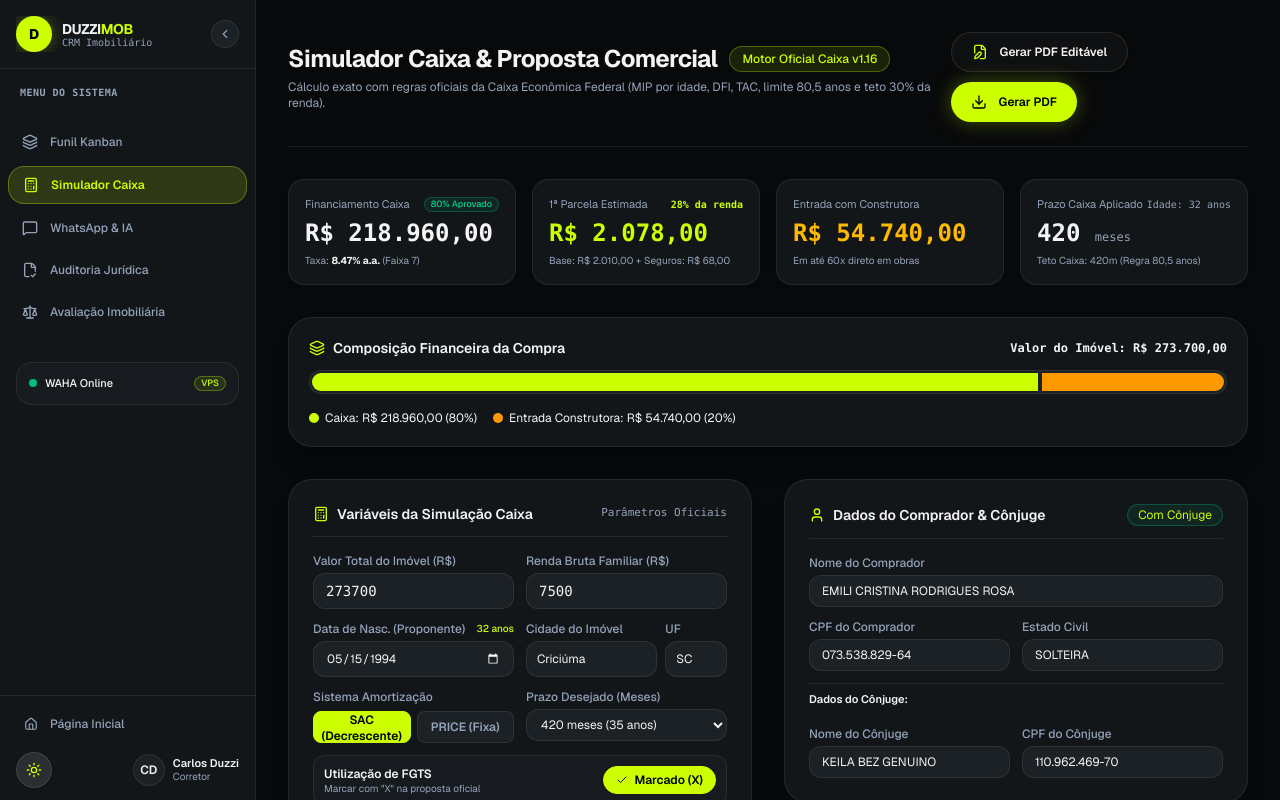
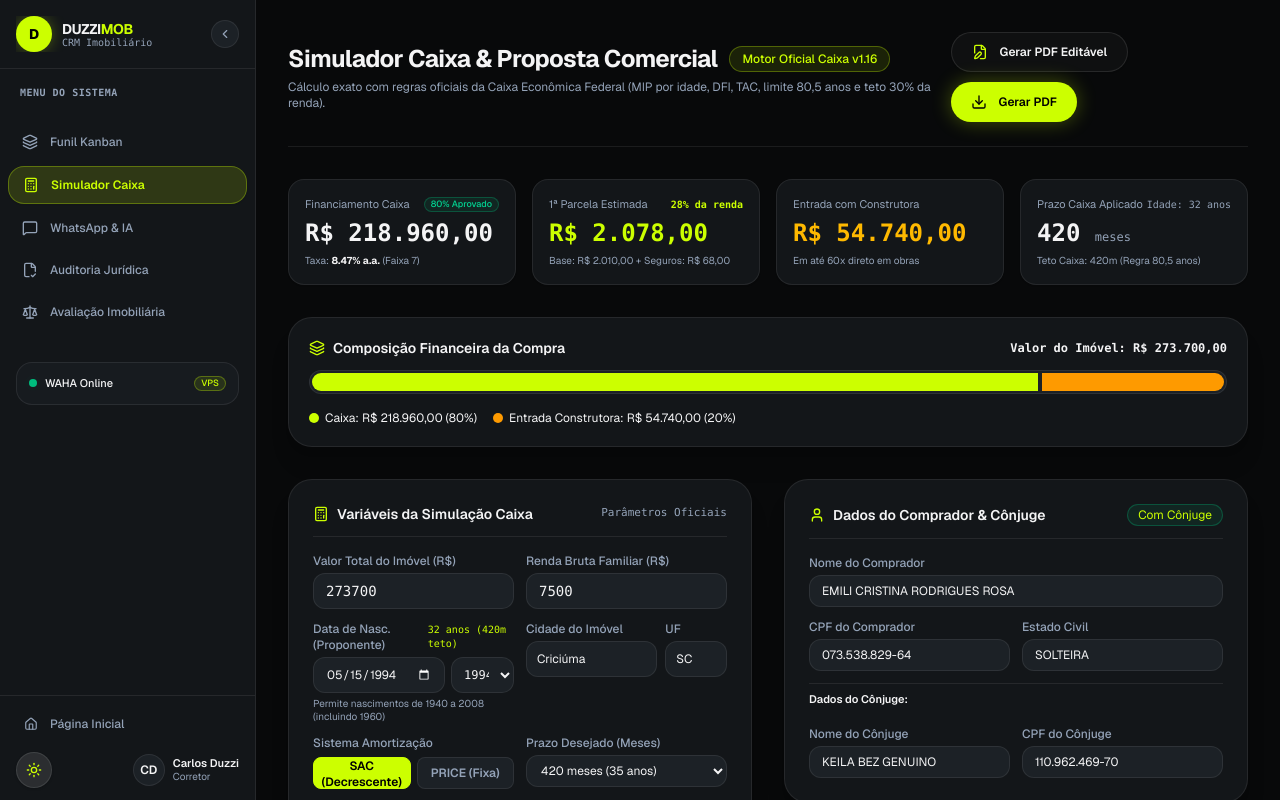
Before and after one commit to ramonduzzioni/duzzimob, a Next.js app: page /crm/simulations in a window 1280 px wide. Shown: the top 800 px of the page. Built offline with nearby package versions, Linux system fonts and the light colour scheme.

Commit message:
feat(simulations): expand birth date range back to 1940 (covering 1960) with quick year selector

```diff
--- a/src/app/crm/simulations/page.tsx
+++ b/src/app/crm/simulations/page.tsx
@@ -33,6 +33,9 @@ import {
   SimulationResult,
 } from "@/lib/calculator/caixa";
 import { SimulationSystem } from "@/types/database";
+
+// Anos de nascimento permitidos pela Caixa (de 18 anos até teto Caixa ~80 anos, cobrindo 1940 até 2008)
+const BIRTH_YEARS = Array.from({ length: 2008 - 1940 + 1 }, (_, i) => 2008 - i);
 
 export default function SimulationsPage() {
   // Parâmetros Financeiros & Regras Caixa (Reversas)
@@ -440,16 +443,46 @@ export default function SimulationsPage() {
               <div>
                 <label className="text-muted-foreground block mb-1 font-medium flex items-center justify-between">
                   <span>Data de Nasc. (Proponente)</span>
-                  <span className="text-[10px] text-emerald-600 dark:text-[#ccff00]">
-                    {simulation.proponentAgeYears} anos
+                  <span className="text-[10px] text-emerald-600 dark:text-[#ccff00] font-mono">
+                    {simulation.proponentAgeYears} anos ({simulation.appliedTermMonths}m teto)
                   </span>
                 </label>
+                <div className="grid grid-cols-12 gap-1.5">
+                  <div className="col-span-8">
                     <input
                       type="date"
+                      min="1940-01-01"
+                      max="2008-12-31"
                       value={birthDate}
                       onChange={(e) => setBirthDate(e.target.value)}
                       className="w-full h-9 px-3 rounded-xl bg-muted border border-border text-foreground text-xs focus:outline-none focus:border-emerald-500 dark:focus:border-[#ccff00]"
+                      title="Selecione ou digite a data de nascimento (a partir de 1940)"
                     />
+                  </div>
+                  <div className="col-span-4">
+                    <select
+                      value={birthDate ? birthDate.split("-")[0] : "1994"}
+                      onChange={(e) => {
+                        const newYear = e.target.value;
+                        const parts = (birthDate || "1994-05-15").split("-");
+                        const month = parts[1] || "05";
+                        const day = parts[2] || "15";
+                        setBirthDate(`${newYear}-${month}-${day}`);
+                      }}
+                      className="w-full h-9 px-2 rounded-xl bg-muted border border-border text-foreground font-mono text-xs focus:outline-none focus:border-emerald-500 dark:focus:border-[#ccff00]"
+                      title="Ano rápido (vai de 2008 até 1940)"
+                    >
+                      {BIRTH_YEARS.map((year) => (
+                        <option key={year} value={year}>
+                          {year}
+                        </option>
+                      ))}
+                    </select>
+                  </div>
+                </div>
+                <span className="text-[10px] text-muted-foreground mt-1 block">
+                  Permite nascimentos de 1940 a 2008 (incluindo 1960)
+                </span>
               </div>
 
               {/* Cidade e UF */}
--- a/src/lib/calculator/caixa.ts
+++ b/src/lib/calculator/caixa.ts
@@ -239,6 +239,7 @@ export function calculateCaixaSimulation(input: SimulationInput): SimulationResu
   // Prazo aplicado (se o usuário escolheu um prazo menor ou o teto da idade)
   const requestedTerm = input.termMonths || 420;
   const appliedTermMonths = Math.min(requestedTerm, maxCaixaTermMonths);
+  const safeTermMonths = Math.max(1, appliedTermMonths);
 
   // 2. Faixa e Taxa de Juros Caixa
   const faixa = getFaixaCaixa(grossIncome, propertyValue);
@@ -258,20 +259,14 @@ export function calculateCaixaSimulation(input: SimulationInput): SimulationResu
   const maxMonthlyPaymentAllowed = grossIncome * CAIXA_CONFIG.percentualMaximoComprometimentoRenda;
   const maxLtvValue = Math.round(propertyValue * CAIXA_CONFIG.percentualMaximoFinanciamento);
 
-  // Calcula capacidade máxima de financiamento considerando que a 1ª Parcela Total = Parcela Base + Encargos <= Renda * 0.3
-  // Parcela Base SAC = PV * (1/n + i)
-  // Parcela Base PRICE = PV * [i / (1 - (1+i)^-n)]
-  // Encargos = TAC + DFI + (taxaMIP * PV)
-  // Logo: 1ª Parcela = PV * (FatorAmort + taxaMIP) + (TAC + DFI) <= MaxMonthly
-  // PV <= (MaxMonthly - TAC - DFI) / (FatorAmort + taxaMIP)
   let amortFactor = 0;
   if (systemType === "SAC") {
-    amortFactor = 1 / appliedTermMonths + interestRateMonthly;
+    amortFactor = 1 / safeTermMonths + interestRateMonthly;
   } else {
     amortFactor =
       interestRateMonthly === 0
-        ? 1 / appliedTermMonths
-        : interestRateMonthly / (1 - Math.pow(1 + interestRateMonthly, -appliedTermMonths));
+        ? 1 / safeTermMonths
+        : interestRateMonthly / (1 - Math.pow(1 + interestRateMonthly, -safeTermMonths));
   }
 
   const mipFactor = taxaMipPercent / 100;
@@ -279,7 +274,8 @@ export function calculateCaixaSimulation(input: SimulationInput): SimulationResu
   const maxFinancingByIncome = Math.round(availableForFinancing / (amortFactor + mipFactor));
 
   // Valor aprovado é limitado a 80% do valor do imóvel e à capacidade da renda
-  const approvedFinancingValue = Math.min(maxLtvValue, Math.max(0, maxFinancingByIncome));
+  const approvedFinancingValue =
+    maxCaixaTermMonths <= 0 ? 0 : Math.min(maxLtvValue, Math.max(0, maxFinancingByIncome));
 
   // 6. Cálculo das Parcelas Reais com o Valor Aprovado
   let firstInstallmentBase = 0;
@@ -287,17 +283,28 @@ export function calculateCaixaSimulation(input: SimulationInput): SimulationResu
   const initialMip = mipFactor * approvedFinancingValue;
   const totalEncargosMensais = tac + dfi + initialMip;
 
+  if (approvedFinancingValue > 0) {
     if (systemType === "SAC") {
-    const amort = approvedFinancingValue / appliedTermMonths;
+      const amort = approvedFinancingValue / safeTermMonths;
       firstInstallmentBase = amort + approvedFinancingValue * interestRateMonthly;
       lastInstallmentBase = amort + amort * interestRateMonthly;
     } else {
       firstInstallmentBase = approvedFinancingValue * amortFactor;
       lastInstallmentBase = firstInstallmentBase;
     }
+  }
 
-  const firstInstallmentCaixa = Math.round(firstInstallmentBase + totalEncargosMensais);
-  const lastInstallmentCaixa = Math.round(lastInstallmentBase + tac + dfi + (mipFactor * (approvedFinancingValue / appliedTermMonths)));
+  const firstInstallmentCaixa =
+    approvedFinancingValue > 0 ? Math.round(firstInstallmentBase + totalEncargosMensais) : 0;
+  const lastInstallmentCaixa =
+    approvedFinancingValue > 0
+      ? Math.round(
+          lastInstallmentBase +
+            tac +
+            dfi +
+            mipFactor * (approvedFinancingValue / safeTermMonths)
+        )
+      : 0;
 
   // Subsídio MCMV
   const subsidyValue = estimateSubsidy(grossIncome, propertyValue, cidade);
```
Lines whose indentation alone changed are shown as unchanged.
